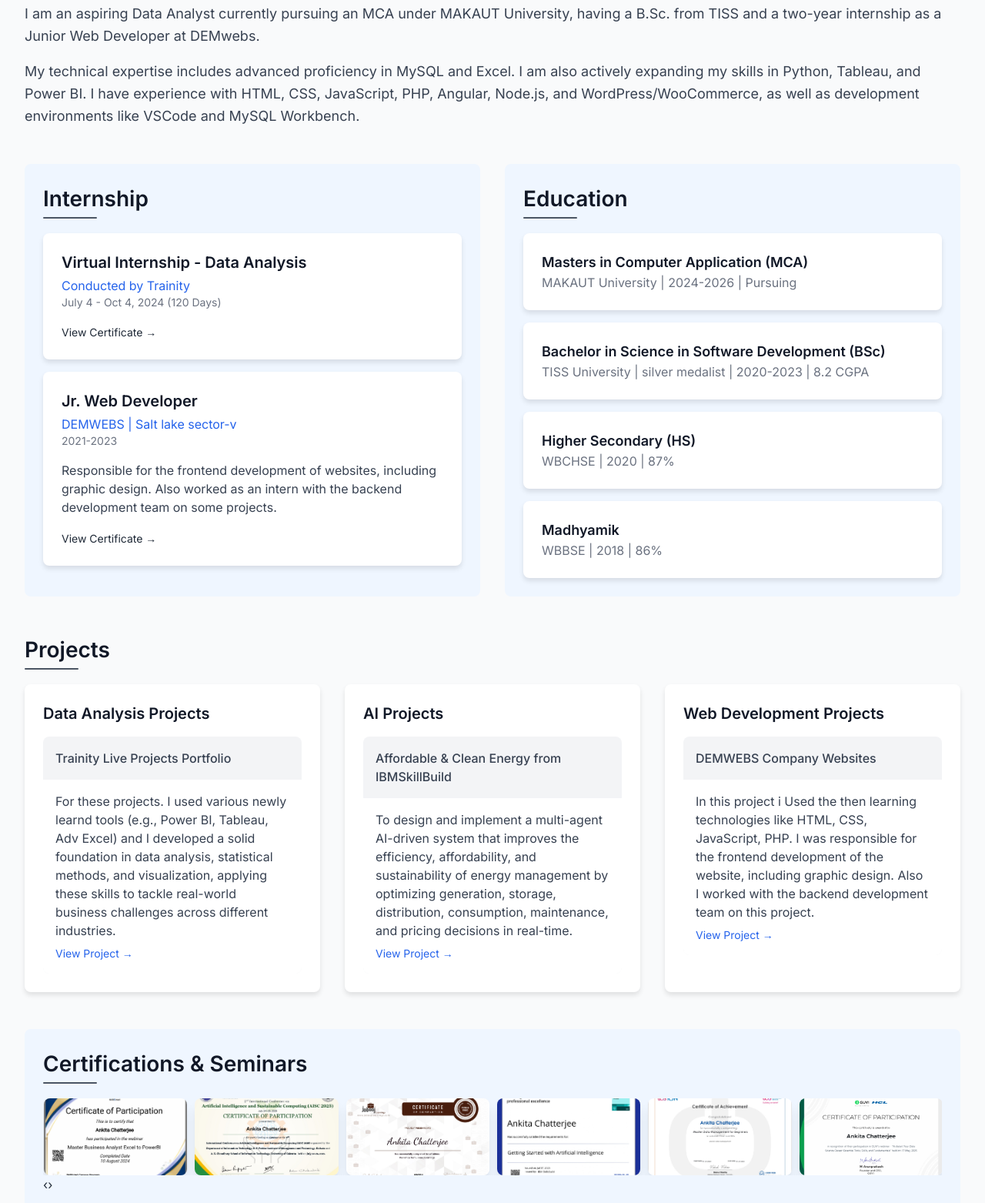
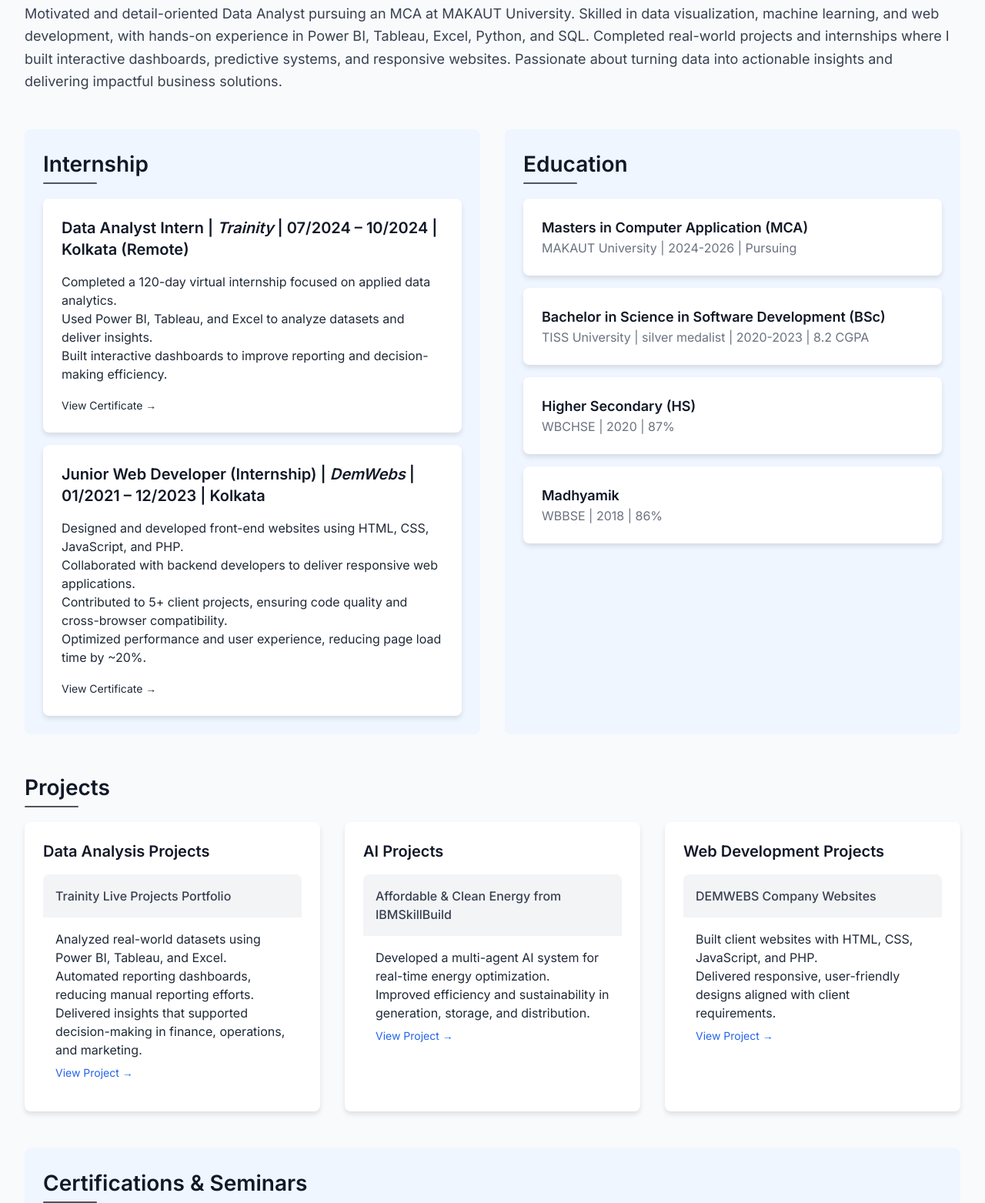
Before and after one commit to ankita-cha/Ankita_chatterjee_resume, a plain HTML site: page index.html in a window 1280 px wide. Shown: the part 655-2218 px from the top of the page at 77% size. Drawn offline with nearby package versions, Linux system fonts and the light colour scheme; grey boxes are pictures that could not be loaded.

Commit message:
index.html

```diff
--- a/index.html
+++ b/index.html
@@ -206,10 +206,7 @@
         <section class="mb-12">
             <h2 class="section-title">About Me</h2>
             <p class="text-lg text-gray-700 leading-relaxed mb-4">
-                I am an aspiring Data Analyst currently pursuing an MCA under MAKAUT University, having a B.Sc. from TISS and a two-year internship as a Junior Web Developer at DEMwebs.
-            </p>
-            <p class="text-lg text-gray-700 leading-relaxed">
-                My technical expertise includes advanced proficiency in MySQL and Excel. I am also actively expanding my skills in Python, Tableau, and Power BI. I have experience with HTML, CSS, JavaScript, PHP, Angular, Node.js, and WordPress/WooCommerce, as well as development environments like VSCode and MySQL Workbench.
+                Motivated and detail-oriented Data Analyst pursuing an MCA at MAKAUT University. Skilled in data visualization, machine learning, and web development, with hands-on experience in Power BI, Tableau, Excel, Python, and SQL. Completed real-world projects and internships where I built interactive dashboards, predictive systems, and responsive websites. Passionate about turning data into actionable insights and delivering impactful business solutions.
             </p>
         </section>
 
@@ -219,19 +216,27 @@
                 <h2 class="section-title">Internship</h2>
                 <div class="space-y-4">
                     <div class="card">
-                        <h3 class="text-xl font-semibold text-gray-900">Virtual Internship - Data Analysis</h3>
-                        <p class="text-blue-600 mt-1">Conducted by Trainity</p>
-                        <p class="text-gray-500 text-sm">July 4 - Oct 4, 2024 (120 Days)</p>
+                        <h3 class="text-xl font-semibold text-gray-900">Data Analyst Intern | <i>Trainity</i> | 07/2024 – 10/2024 | Kolkata (Remote)</h3>
+                        <p class="mt-4 text-gray-700">
+                            <ul>
+                                <li>Completed a 120-day virtual internship focused on applied data analytics.</li>
+                                <li>Used Power BI, Tableau, and Excel to analyze datasets and deliver insights.</li>
+                                <li>Built interactive dashboards to improve reporting and decision-making efficiency.</li>
+                            </ul>
+                        </p>
                         <div class="mt-4">
                            <a href="https://drive.google.com/file/d/1GrC6opR6_mfkpVH7jUlZS9og01FbnEoU/view?usp=drive_link" target="_blank" class="text-sm">View Certificate &rarr;</a>
                         </div>
                     </div>
                     <div class="card">
-                        <h3 class="text-xl font-semibold text-gray-900">Jr. Web Developer</h3>
-                        <p class="text-blue-600 mt-1">DEMWEBS | Salt lake sector-v</p>
-                        <p class="text-gray-500 text-sm">2021-2023</p>
+                        <h3 class="text-xl font-semibold text-gray-900">Junior Web Developer (Internship) | <i>DemWebs</i> | 01/2021 – 12/2023 | Kolkata</h3>
                         <p class="mt-4 text-gray-700">
-                            Responsible for the frontend development of websites, including graphic design. Also worked as an intern with the backend development team on some projects.
+                            <ul>
+                                <li>Designed and developed front-end websites using HTML, CSS, JavaScript, and PHP.</li>
+                                <li>Collaborated with backend developers to deliver responsive web applications.</li>
+                                <li>Contributed to 5+ client projects, ensuring code quality and cross-browser compatibility.</li>
+                                <li>Optimized performance and user experience, reducing page load time by ~20%.</li>
+                            </ul>
                         </p>
                         <div class="mt-4">
                            <a href="https://drive.google.com/file/d/1wCI0cnwGllJZILWqzstWs_TyVHX9lp-K/view?usp=sharing" target="_blank" class="text-sm">View Certificate &rarr;</a>
@@ -275,19 +280,16 @@
                                 Trainity Live Projects Portfolio
                             </button>
                             <div class="p-4 bg-white">
-                                <p class="text-gray-700">For these projects. I used various newly learnd tools (e.g., Power BI, Tableau, Adv Excel) and I developed a solid foundation in data analysis, statistical methods, and visualization, applying these skills to tackle real-world business challenges across different industries.</p>
+                                <p class="text-gray-700">
+                                    <ul>
+                                        <li>Analyzed real-world datasets using Power BI, Tableau, and Excel.</li>
+                                        <li>Automated reporting dashboards, reducing manual reporting efforts.</li>
+                                        <li>Delivered insights that supported decision-making in finance, operations, and marketing.</li>
+                                    </ul>
+                                </p>
                                 <a href="https://drive.google.com/file/d/1gixfGQ68WqPJlDKFeU90fQFYbI9gEnQO/view?usp=drive_link" target="_blank" class="text-blue-600 hover:text-blue-800 text-sm mt-2 block">View Project &rarr;</a>
                             </div>
                         </div>
-                        <!-- <div class="bg-gray-100 rounded-lg overflow-hidden">
-                            <button class="w-full text-left p-4 font-medium text-gray-700 hover:bg-gray-200 focus:outline-none">
-                                Project Title 2
-                            </button>
-                            <div class="p-4 bg-white hidden">
-                                <p class="text-gray-700">Description of the project. Mention the tools used (e.g., Python, Tableau, Excel) and the key findings or outcomes.</p>
-                                <a href="#" target="_blank" class="text-blue-600 hover:text-blue-800 text-sm mt-2 block">View Project &rarr;</a>
-                            </div>
-                        </div> -->
                     </div>
                 </div>
 
@@ -299,9 +301,12 @@
                                 Affordable & Clean Energy from IBMSkillBuild
                             </button>
                             <div class="p-4 bg-white">
-                                <p class="text-gray-700">To design and implement a multi-agent AI-driven system that improves the efficiency, affordability, and
-sustainability of energy management by optimizing generation, storage, distribution, consumption,
-maintenance, and pricing decisions in real-time.</p>
+                                <p class="text-gray-700">
+                                    <ul>
+                                        <li>Developed a multi-agent AI system for real-time energy optimization.</li>
+                                        <li>Improved efficiency and sustainability in generation, storage, and distribution.</li>
+                                    </ul>
+                                </p>
                                 <a href="https://ankita-cha.github.io/team_alpha_ibm_sustainable_energy/" target="_blank" class="text-blue-600 hover:text-blue-800 text-sm mt-2 block">View Project &rarr;</a>
                             </div>
                         </div>
@@ -316,19 +321,15 @@ maintenance, and pricing decisions in real-time.</p>
                                 DEMWEBS Company Websites
                             </button>
                             <div class="p-4 bg-white">
-                                <p class="text-gray-700">In this project i Used the then learning technologies like HTML, CSS, JavaScript, PHP. I was responsible for the frontend development of the website, including graphic design. Also I worked with the backend development team on this project.</p>
+                                <p class="text-gray-700">
+                                    <ul>
+                                        <li>Built client websites with HTML, CSS, JavaScript, and PHP.</li>
+                                        <li>Delivered responsive, user-friendly designs aligned with client requirements.</li>
+                                    </ul>
+                                </p>
                                 <a href="https://demwebs.in/" target="_blank" class="text-blue-600 hover:text-blue-800 text-sm mt-2 block">View Project &rarr;</a>
                             </div>
                         </div>
-                        <!-- <div class="bg-gray-100 rounded-lg overflow-hidden">
-                            <button class="w-full text-left p-4 font-medium text-gray-700 hover:bg-gray-200 focus:outline-none">
-                                Project Title 2
-                            </button>
-                            <div class="p-4 bg-white hidden">
-                                <p class="text-gray-700">Description of the project. Mention the technologies used (e.g., HTML, CSS, JavaScript, PHP) and your role in the development.</p>
-                                <a href="#" target="_blank" class="text-blue-600 hover:text-blue-800 text-sm mt-2 block">View Project &rarr;</a>
-                            </div>
-                        </div> -->
                     </div>
                 </div>
             </div>
@@ -438,20 +439,36 @@ maintenance, and pricing decisions in real-time.</p>
                 <div class="card">
                     <h3 class="text-xl font-semibold text-gray-900 mb-2">Technical Skills</h3>
                     <div class="flex flex-wrap gap-2">
+                        <h4 class="text-l font-semibold text-gray-900 mb-4">
+                            Data Tools :
+                        </h4>
+                        <span class="skill-item">Power BI</span>
+                        <span class="skill-item">Tableau</span>
                         <span class="skill-item">MySQL</span>
                         <span class="skill-item">Excel</span>
                         <span class="skill-item">Python</span>
-                        <span class="skill-item">Tableau</span>
-                        <span class="skill-item">Power BI</span>
+                        <h4 class="text-l font-semibold text-gray-900 mb-4">
+                            Web Development :
+                        </h4>
                         <span class="skill-item">HTML</span>
                         <span class="skill-item">CSS</span>
                         <span class="skill-item">JavaScript</span>
                         <span class="skill-item">PHP</span>
+                        <span class="skill-item">WordPress/WooCommerce</span>
+                        <h4 class="text-l font-semibold text-gray-900 mb-4">
+                            Programming languages :
+                        </h4>
+                        <span class="skill-item">C</span>
+                        <span class="skill-item">C++</span>
+                        <span class="skill-item">Java (basic)</span>
+                        <span class="skill-item">Node.js</span>
                         <span class="skill-item">Angular</span>
-                        <span class="skill-item">Node.js</span>
-                        <span class="skill-item">WordPress/WooCommerce</span>
+                        <h4 class="text-l font-semibold text-gray-900 mb-4">
+                            Other Tools :
+                        </h4>
                         <span class="skill-item">VSCode</span>
                         <span class="skill-item">MySQL Workbench</span>
+                        <span class="skill-item">Sublime Text</span>
                     </div>
                 </div>
                 <div class="card">
```
